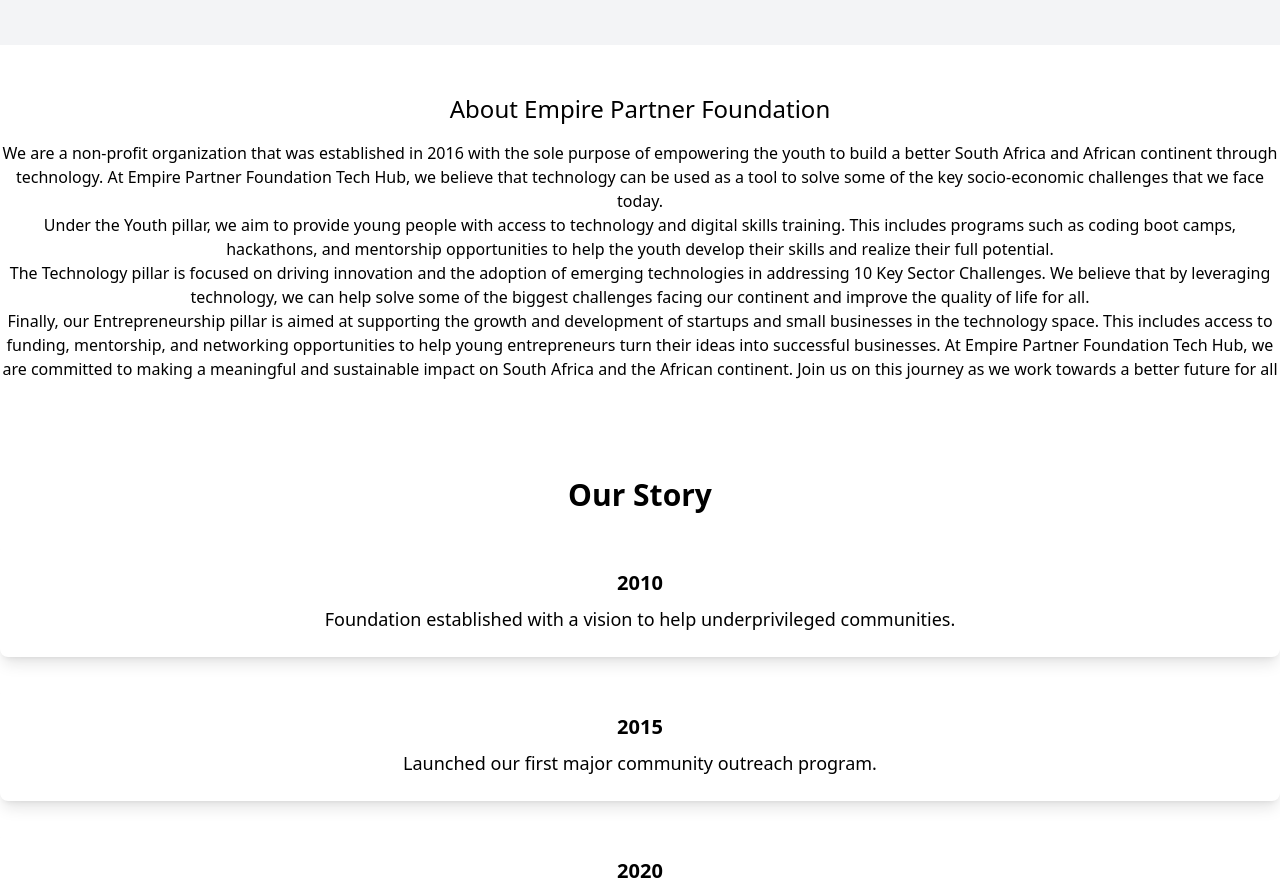
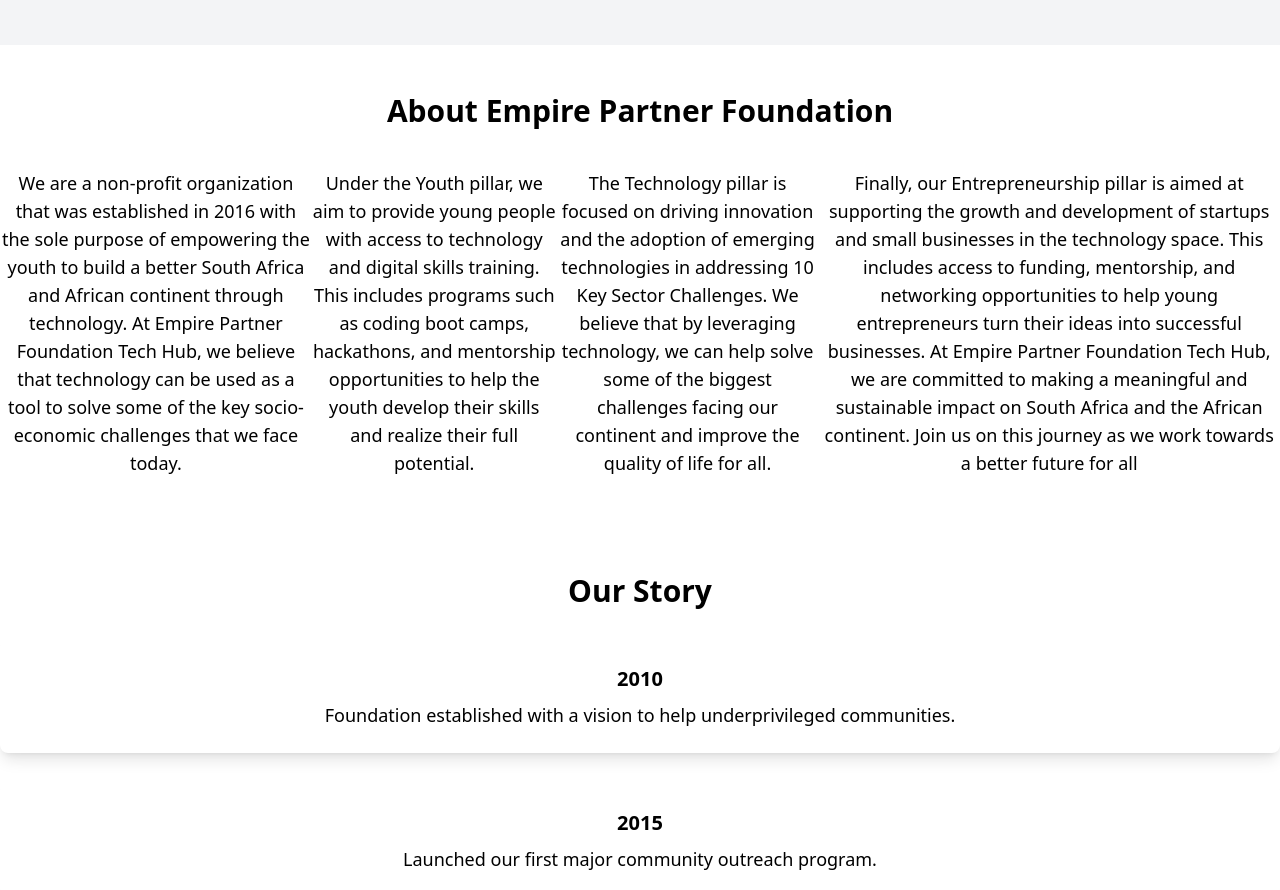
Before and after one commit to lebogang-developer/epf-website, a plain HTML site: page src/index.html in a window 1280 px wide. Shown: the part 1059-1949 px from the top of the page. Drawn offline with Linux system fonts and the light colour scheme.

Commit message:
About us completed

```diff
--- a/src/index.html
+++ b/src/index.html
@@ -179,29 +179,41 @@
     <!-- About Section -->
     <section class="about py-12" id="about">
       <div class="text-center text-white-200">
-        <h2 class="text-2xl mb-4">About Empire Partner Foundation</h2>
-        <p>
+        <h2 class="text-3xl font-bold mb-8">About Empire Partner Foundation</h2>
+        <div class="flex justify-around">
+            <div class="flex flex-col items-center">
+                <p class="text-lg mt-2">
                     We are a non-profit organization that was established in 2016 with the
                     sole purpose of empowering the youth to build a better South Africa
                     and African continent through technology. At Empire Partner Foundation
                     Tech Hub, we believe that technology can be used as a tool to solve
                     some of the key socio-economic challenges that we face today.
                   </p>
-        <p>
+            </div>
+               <div class="flex flex-col items-center">
+                <p class="text-lg mt-2">
                     Under the Youth pillar, we aim to provide young people with access to technology
                      and digital skills training. This includes programs such as coding boot camps,
                      hackathons, and mentorship opportunities to help the youth develop their skills and
                      realize their full potential.
                 </p>
-        <p>
+               </div>
+               <div class="flex flex-col items-center">
+                <p class="text-lg mt-2">
                     The Technology pillar is focused on driving innovation and the adoption of emerging technologies
                     in addressing 10 Key Sector Challenges. We believe that by leveraging technology, we can help solve some of the biggest challenges
                      facing our continent and improve the quality of life for all.
                 </p>
-        <p>
+               </div>
+                 <div class="flex flex-col items-center">
+                    <p class="text-lg mt-2">
                         Finally, our Entrepreneurship pillar is aimed at supporting the growth and development of startups and small businesses in the technology space. This includes access to funding, mentorship, and networking opportunities to help young entrepreneurs turn their ideas into successful businesses. At Empire Partner Foundation Tech Hub, we are committed to making a meaningful and sustainable impact on South Africa and the African continent. Join us on this
                         journey as we work towards a better future for all
                     </p>
+                 </div>
+
+        </div>
+
       </div>
     </section>
     <!-- Foundation History -->
```
Lines whose indentation alone changed are shown as unchanged.
